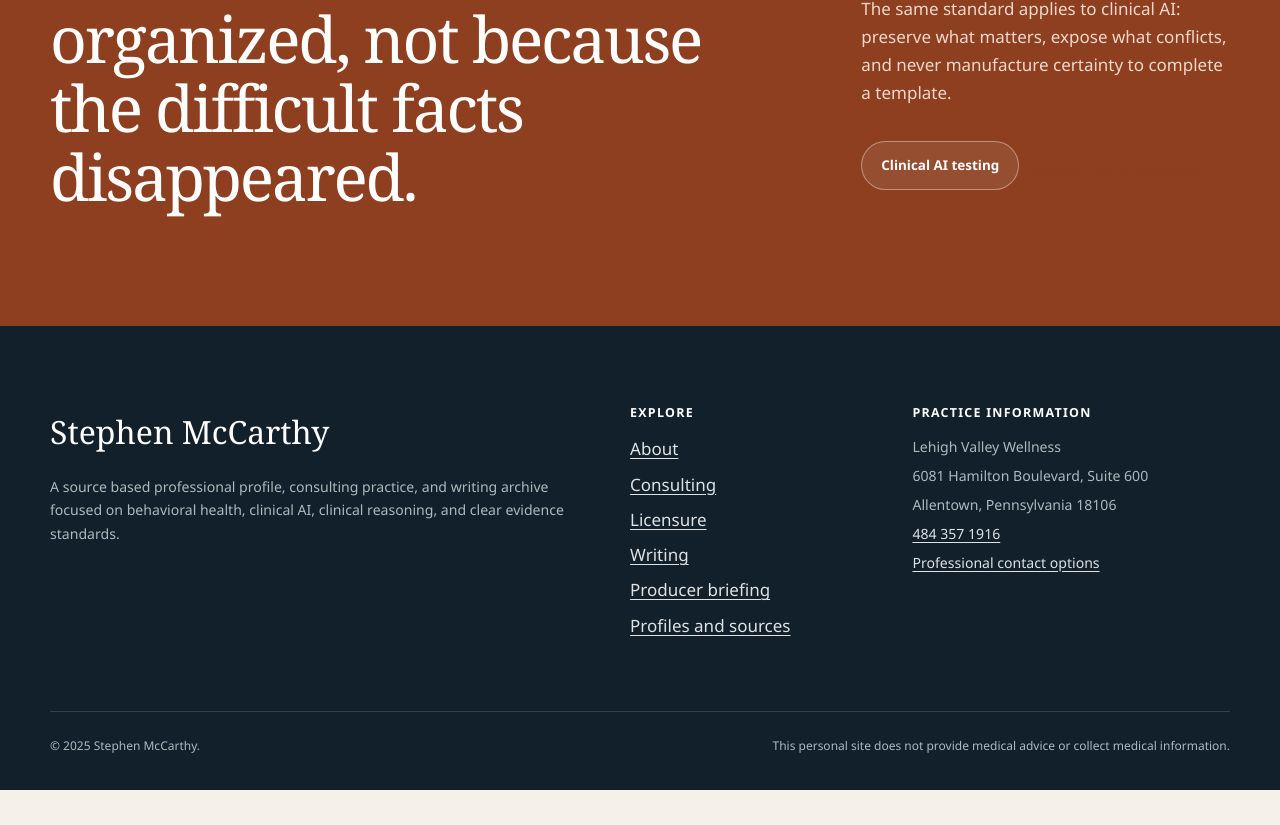
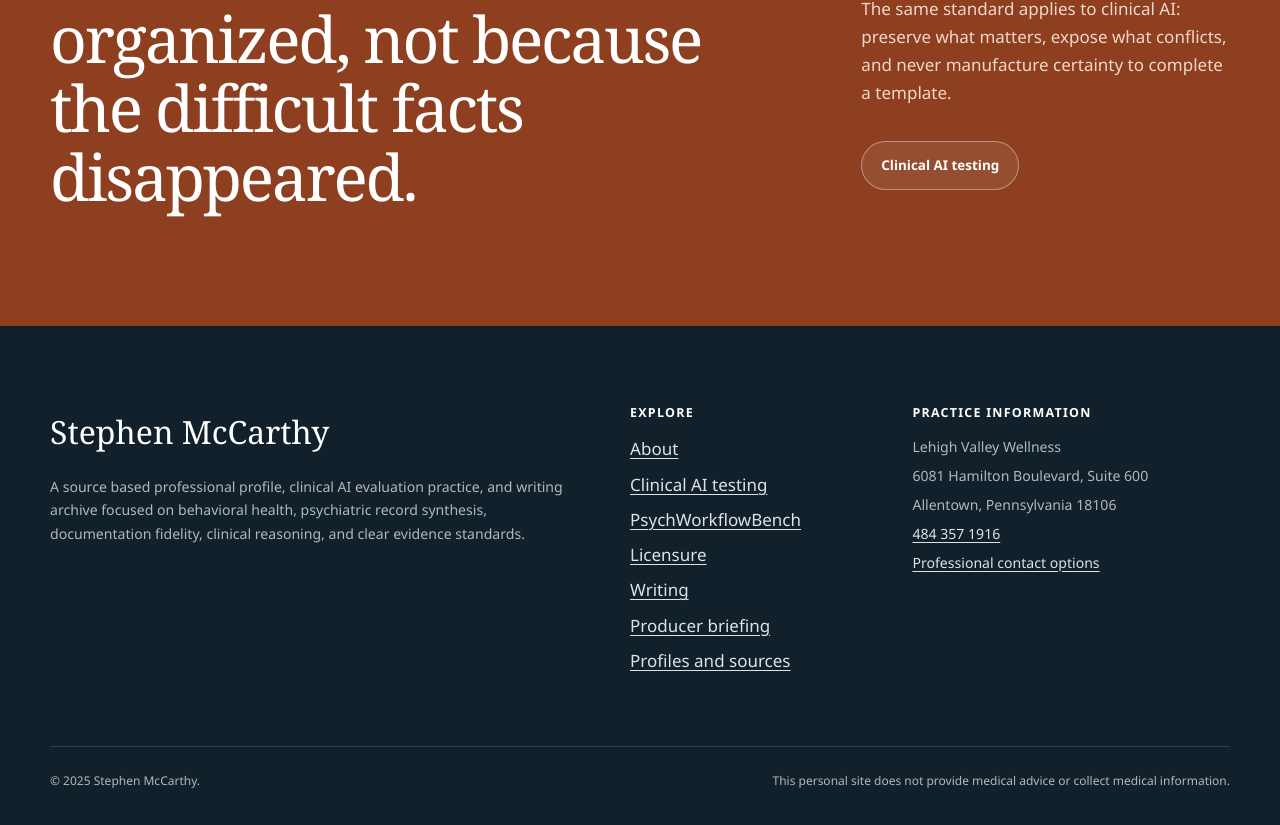
Before and after one commit to mccarthys11145-del/personal-website-2, a Next.js app: page / in a window 1280 px wide. Shown: the part 6281-7106 px from the top of the page. Before the commit the page ends 7071 px from the top, so only its background shows below. Built offline with nearby package versions, Linux system fonts and the light colour scheme.

Commit message:
Add PsychWorkflowBench to site footer

```diff
--- a/components/footer.tsx
+++ b/components/footer.tsx
@@ -7,8 +7,8 @@ export default function Footer() {
         <div>
           <div className="footer-brand">Stephen McCarthy</div>
           <p className="footer-summary">
-            A source based professional profile, consulting practice, and writing archive focused on behavioral health,
-            clinical AI, clinical reasoning, and clear evidence standards.
+            A source based professional profile, clinical AI evaluation practice, and writing archive focused on behavioral health,
+            psychiatric record synthesis, documentation fidelity, clinical reasoning, and clear evidence standards.
           </p>
         </div>
 
@@ -16,7 +16,8 @@ export default function Footer() {
           <h2>Explore</h2>
           <ul>
             <li><Link href="/about">About</Link></li>
-            <li><Link href="/consulting">Consulting</Link></li>
+            <li><Link href="/consulting">Clinical AI testing</Link></li>
+            <li><Link href="/psychworkflowbench">PsychWorkflowBench</Link></li>
             <li><Link href="/professional-record">Licensure</Link></li>
             <li><Link href="/writing">Writing</Link></li>
             <li><Link href="/briefing/mental-health-theology">Producer briefing</Link></li>
```
